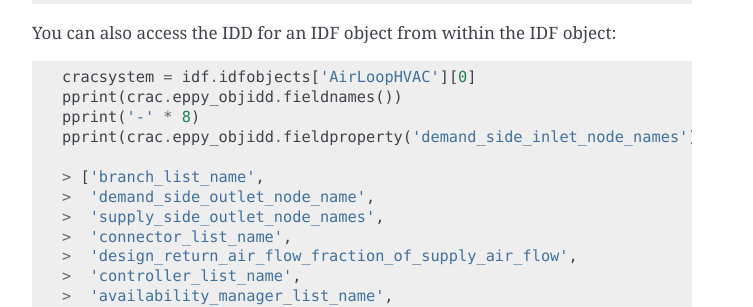
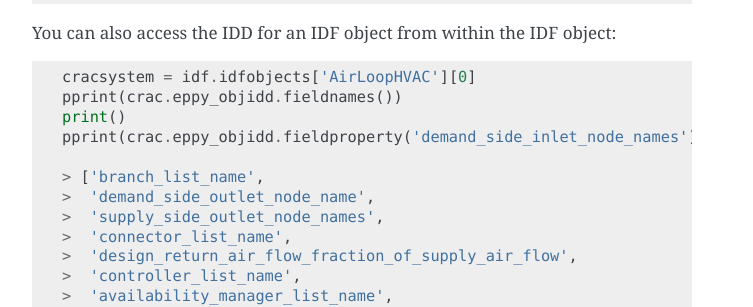
Before and after one commit to pyenergyplus/eppy3000, a Sphinx documentation site: the page built from docs/usage.rst, in a window 1280 px wide and 900 px high, scrolled down 2531 px. Shown: the part 361-668 px from the top of the window, without its empty margins (388-1141 px from the left). Built offline with Sphinx 7.4.7, drawn with Linux system fonts in a browser that asks for light colours.

Commit message:
modified:   docs/usage.rst

```diff
--- a/docs/usage.rst
+++ b/docs/usage.rst
@@ -142,7 +142,7 @@ You can also access the IDD for an IDF object from within the IDF object::
 
     cracsystem = idf.idfobjects['AirLoopHVAC'][0]
     pprint(crac.eppy_objidd.fieldnames())
-    pprint('-' * 8)
+    print()
     pprint(crac.eppy_objidd.fieldproperty('demand_side_inlet_node_names'))
 
     > ['branch_list_name',
```
